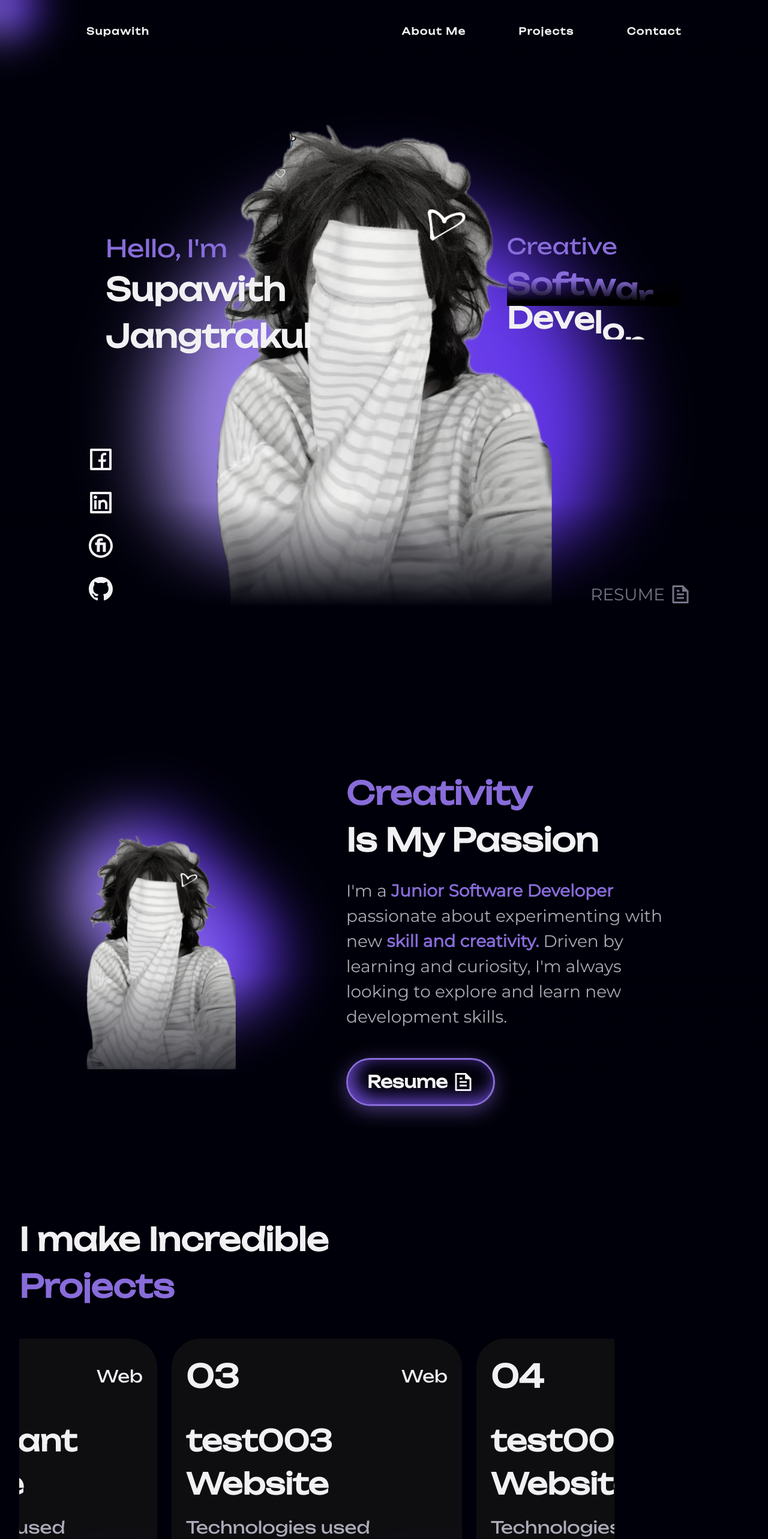
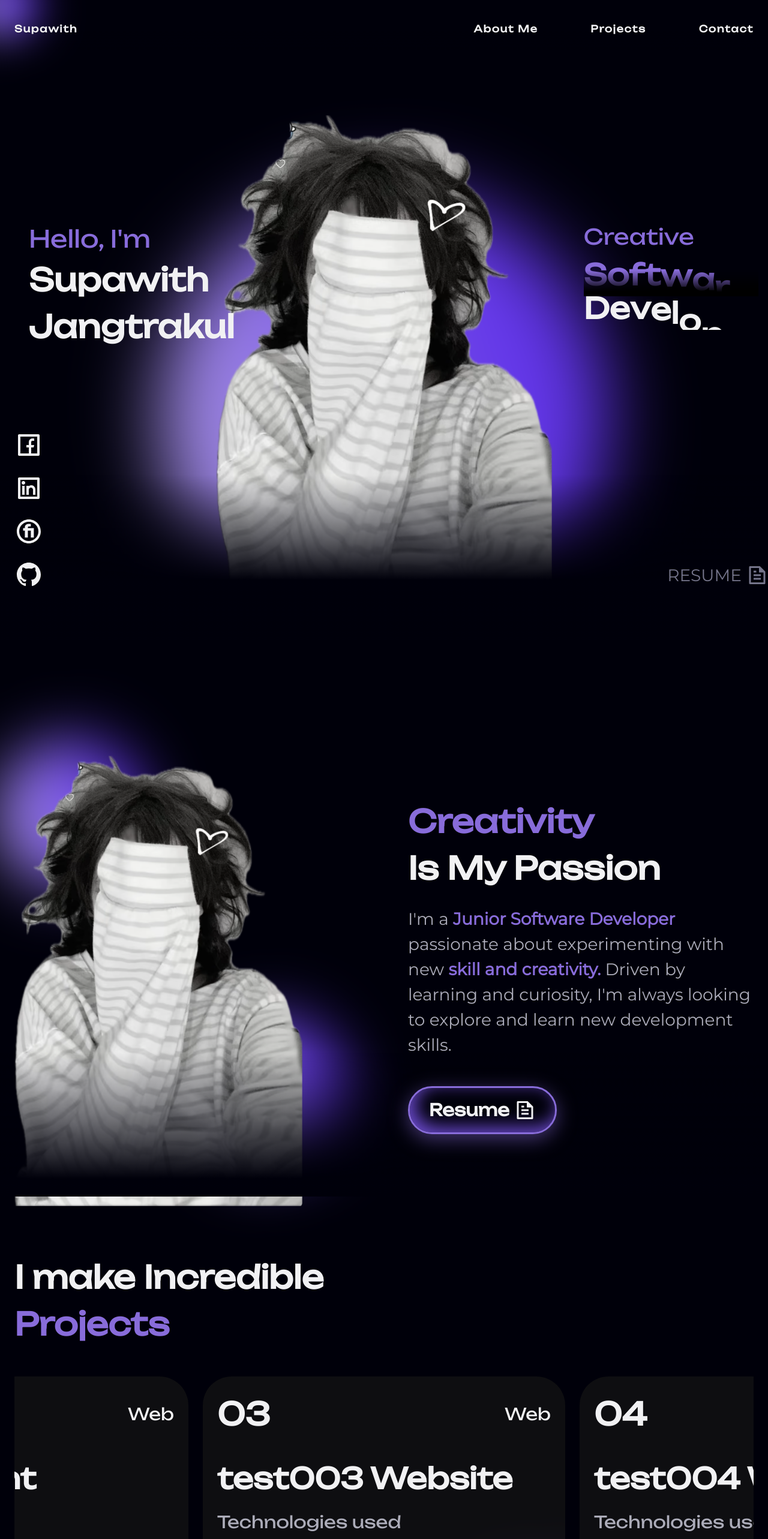
Before and after one commit to Pannnomaly/my-portfolio, a React (Vite) app: page / in a window 1280 px wide. Shown: the top 2566 px of the page at 60% size. Built offline with nearby package versions, Linux system fonts and the light colour scheme.

Commit message:
chore(layout): adjust max width in every component

```diff
--- a/src/components/About.jsx
+++ b/src/components/About.jsx
@@ -1,9 +1,12 @@
+import Container from "../lib/container.jsx";
+
 export default function About ()
 {
     return (
-        <div className="xl:min-h-screen w-full pt-20 md:flex md:justify-center relative">
-            <div id="shadow-about" className="w-full h-64.5 absolute bottom-0 md:bottom-4 lg:bottom-7 xl:bottom-12 lg:h-150 z-1"></div>
-            <div id="about-container" className="p-4 m-4 w-full md:w-[90%] xl:w-[80%] grid grid-cols-[398px] md:grid-cols-[749px] lg:grid-cols-[998px] xl:grid-cols-[1247px] xl:items-center xl:gap-x-22 xl:pt-8 justify-center pt-16 gap-y-12 overflow-y-clip">
+        <div className="relative pt-20 xl:min-h-screen">
+            <div id="shadow-about" className="w-full h-64.5 absolute -bottom-1 xl:bottom-4 lg:h-150 z-1"></div>
+            <Container id="about-container" className="relative pt-16">
+                <div className="grid gap-y-12 xl:grid-cols-2 xl:items-center xl:gap-x-20">
                     <div className="md:text-center xl:text-start xl:z-2">
                         <h2 className="mb-6 text-start md:text-center xl:text-start xl:z-2 text-[2rem] md:text-[2.5rem] lg:text-[3rem] xl:text-[3.25rem]">
                             <span className="text-(--first-color)">Creativity</span>
@@ -19,12 +22,13 @@ export default function About ()
                     </div>
                     <div className="relative justify-self-center xl:-order-1">
                         <div id="blob-animate-about" className="top-5 -left-8"></div>
-                    <div id="blob-animate-about" className="-right-8 bottom-0 lg:-right-18 lg:bottom-16 xl:right-6 xl:bottom-16"></div>
+                        <div id="blob-animate-about" className="-right-8 bottom-10 md:bottom-18 lg:-right-18 lg:bottom-16 xl:right-6"></div>
                         <div className="flex justify-center mt-12 xl:pr-24">
                             <img className="w-60 md:w-80 lg:w-110 xl:w-120 self-center" src="profile.PNG" alt="profile picture" />
                         </div>
                     </div>
                 </div>
+            </Container>
         </div>
     );
 }
--- a/src/components/Hero.jsx
+++ b/src/components/Hero.jsx
@@ -1,5 +1,6 @@
 import { useEffect } from "react";
 import { heroTextAnimation } from "../lib/animations/heroTextAnimation.js";
+import Container from "../lib/container.jsx";
 
 export default function Hero ()
 {
@@ -8,9 +9,9 @@ export default function Hero ()
     }, []);
 
     return (
-        <div className="xl:min-h-screen w-full pt-20 relative md:flex md:justify-center">
-            <div id="shadow-hero" className="absolute w-full h-93.75 bottom-0 z-1 lg:h-175"></div>
-            <div className="p-4 m-4 w-full md:w-[90%] xl:w-[80%] relative pt-16 gap-y-12">
+        <div className="relative pt-20 xl:min-h-screen">
+            <div id="shadow-hero" className="absolute w-full h-93.75 bottom-0 md:-bottom-1 z-1 lg:h-175"></div>
+            <Container className="relative pt-16">
                 <div className="xl:absolute xl:top-72 xl:left-12 xl:z-2">
                     <h3 className="text-[1.25rem] md:text-[1.75rem] lg:text-[2.25rem] xl:text-[2.5rem] font-normal text-(--first-color)">Hello, I'm</h3>
                     <h1 className="text-[2rem] md:text-[2.5rem] lg:text-[3rem] xl:text-[3.25rem]">Supawith<br/>Jangtrakul</h1>
@@ -44,7 +45,7 @@ export default function Hero ()
                     <a className="md:text-[1.25rem] lg:text-[1.75rem]" href="src/assets/pdf/supawithCV.pdf" download target="_blank">RESUME</a>
                     <span><svg className="w-5 h-5 md:w-7 md:h-7 lg:w-9 lg:h-9 shrink-0" xmlns="http://www.w3.org/2000/svg" viewBox="0 0 24 24" fill="currentColor"><path d="M21 8V20.9932C21 21.5501 20.5552 22 20.0066 22H3.9934C3.44495 22 3 21.556 3 21.0082V2.9918C3 2.45531 3.4487 2 4.00221 2H14.9968L21 8ZM19 9H14V4H5V20H19V9ZM8 7H11V9H8V7ZM8 11H16V13H8V11ZM8 15H16V17H8V15Z"></path></svg></span>
                 </div>
-            </div>
+            </Container>
         </div>
     );
 }
--- a/src/components/Navbar.jsx
+++ b/src/components/Navbar.jsx
@@ -1,12 +1,14 @@
+import Container from "../lib/container.jsx";
+
 export default function Navbar() {
     return (
-        <div className="fixed py-2 w-full flex justify-center bg-linear-to-b from-(--body-color) from-60% to-[hsla(240,100%,2%,0)] z-(--z-fixed)">
+        <div className="fixed w-full py-2 pt-5 bg-linear-to-b from-(--body-color) from-60% to-[hsla(240,100%,2%,0)] z-(--z-fixed)">
             <div id="blob-animate" className="-top-12 -left-12"></div>
-            <nav className="w-full md:w-[90%] lg:w-[80%] flex justify-between items-center p-4 m-4 font-unbounded tracking-widest">
+
+            <Container className="flex justify-between items-center py-4 font-unbounded tracking-widest">
                 <div className="font-semibold text-(--title-color) text-shadow-2xs hover:text-(--first-color) self-start transition duration-400 ease-in-out">
                     <a href="#">Supawith</a>
                 </div>
-                <div>
                 <ul className="flex flex-col items-end gap-y-2 md:flex-row md:gap-x-12 lg:gap-x-22">
                     <li className="text-(--title-color) hover:text-(--first-color) font-semibold">
                         <a href="#about" className="text-(--small-font-size) text-shadow-2xs transition duration-400 ease-in-out">About Me</a>
@@ -18,8 +20,7 @@ export default function Navbar() {
                         <a href="#contact" className="text-(--small-font-size) text-shadow-2xs transition duration-400 ease-in-out">Contact</a>
                     </li>
                 </ul>
-                </div>
-            </nav>
+            </Container>
         </div>
     );
 }
--- a/src/components/Projects.jsx
+++ b/src/components/Projects.jsx
@@ -1,16 +1,19 @@
 import ProjectSlider from "./ProjectSlider";
+import Container from "../lib/container.jsx";
 
 export default function Projects ()
 {
     return (
-        <div className="xl:min-h-screen w-full pt-20">
-            <h2 className="text-start p-4 m-4 w-full md:w-[90%] xl:w-[80%] text-[2rem] md:text-[2.5rem] lg:text-[3rem] xl:text-[3.25rem]">
-                I make Incredible <br />
-                <span className="text-(--first-color)">Projects</span>
-            </h2>
-            <div className="p-4 m-4 w-full md:w-[90%] xl:w-[80%]">
-                <ProjectSlider />
-            </div>
+        <div className="pt-20 xl:min-h-screen">
+            <Container>
+                <h2 className="text-start text-[2rem] md:text-[2.5rem] lg:text-[3rem] xl:text-[3.25rem]">
+                    I make Incredible <br />
+                    <span className="text-(--first-color)">Projects</span>
+                </h2>
+                <div className="mt-12">
+                    <ProjectSlider />
+                </div>
+            </Container>
         </div>
     );
 }
--- a/src/index.css
+++ b/src/index.css
@@ -181,10 +181,6 @@
 
 /* desktop */
 @media screen and (min-width: 1280px) {
-    #about-container {
-        grid-template-columns: repeat(2, auto);
-    }
-
     #blob-animate-hero {
         width: 750px;
         height: 750px;
@@ -249,7 +245,7 @@
     place-items: center;
     width: 48px;
     height: 48px;
-    background-color: var(--body-color);
+    background-color: var(--container-color);
     border: 3px solid var(--first-color);
     border-radius: 50%;
     color: var(--title-color);
@@ -272,7 +268,7 @@
 }
 
 .custom-pagination .swiper-pagination-bullet {
-    background: #666;
+    background: var(--text-color-light);
     opacity: 1;
     width: 8px;
     height: 8px;
--- /dev/null
+++ b/src/lib/Container.jsx
@@ -0,0 +1,8 @@
+export default function Container ({ children, className = "" })
+{
+    return (
+        <div className={`max-w-400 mx-auto px-6 ${className}`}>
+            {children}
+        </div>
+    );
+}
```
Lines whose indentation alone changed are shown as unchanged.
